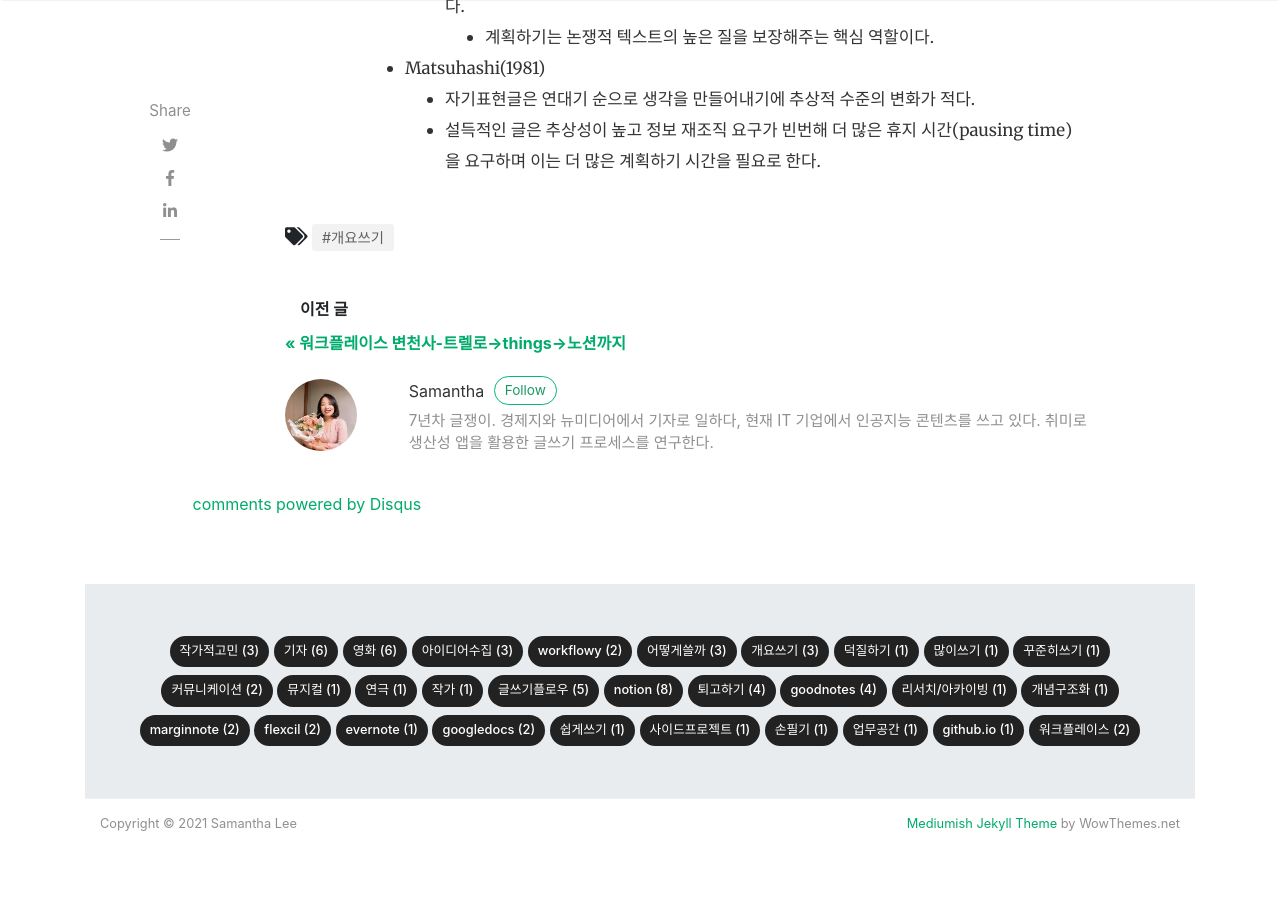
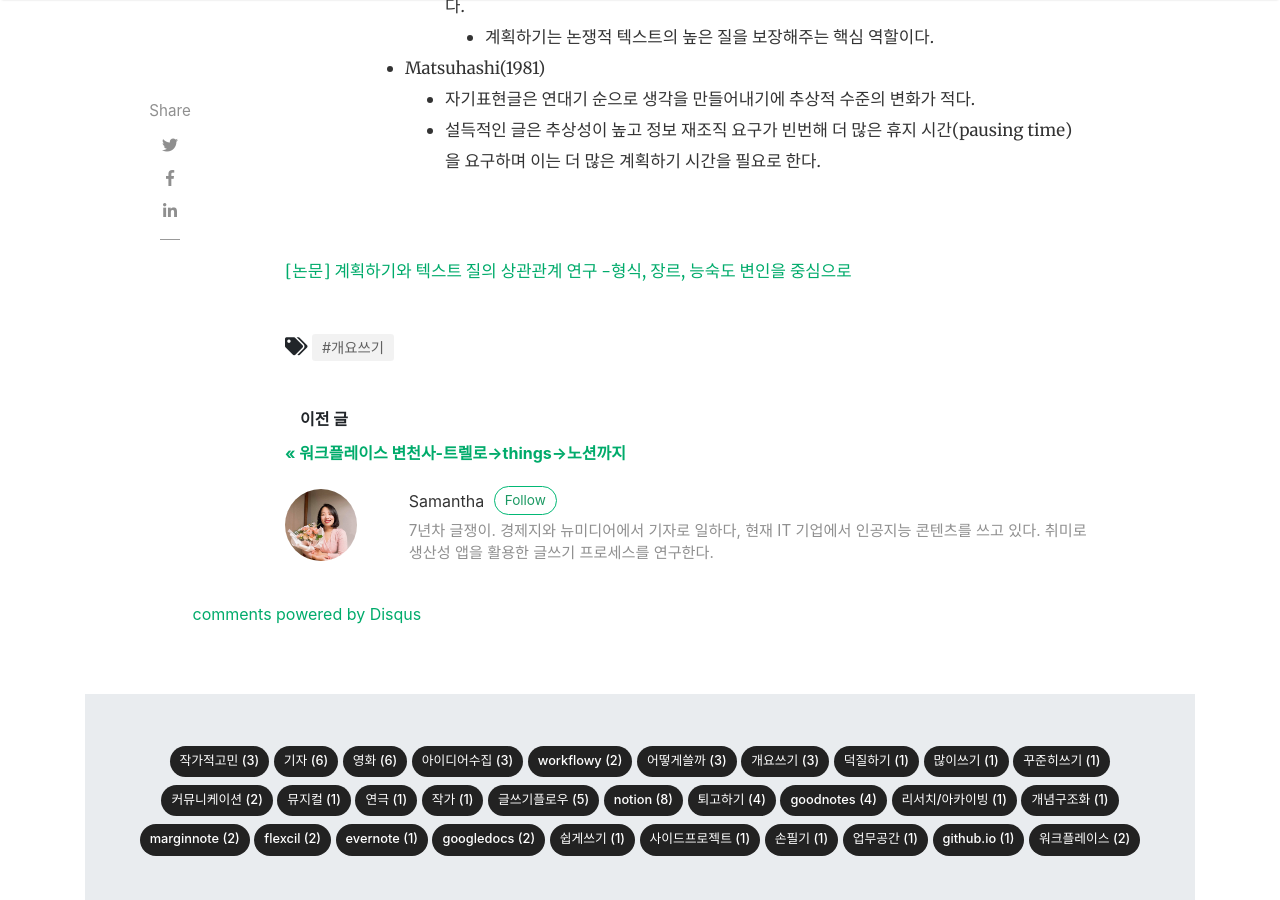
Before and after one commit to samantha-writer/samantha-writer.github.io, a Jekyll site: the page built from _posts/2021-02-02-210202.md, in a window 1280 px wide and 900 px high, scrolled down 3426 px. Built offline with Jekyll 4.4.1, drawn with Linux system fonts in a browser that asks for light colours; nearby versions of some CDN libraries; comment, search, counter and statistics services are not loaded.

Commit message:
마이너 업데이트

```diff
--- a/_posts/2021-02-02-210202.md
+++ b/_posts/2021-02-02-210202.md
@@ -95,3 +95,7 @@ hidden: false
     - Matsuhashi(1981)
       - 자기표현글은 연대기 순으로 생각을 만들어내기에 추상적 수준의 변화가 적다.
       - 설득적인 글은 추상성이 높고 정보 재조직 요구가 빈번해 더 많은 휴지 시간(pausing time)을 요구하며 이는 더 많은 계획하기 시간을 필요로 한다.
+
+<br/>
+
+[[논문] 계획하기와 텍스트 질의 상관관계 연구 -형식, 장르, 능숙도 변인을 중심으로](http://www.riss.kr/link?id=T14186049)
```
